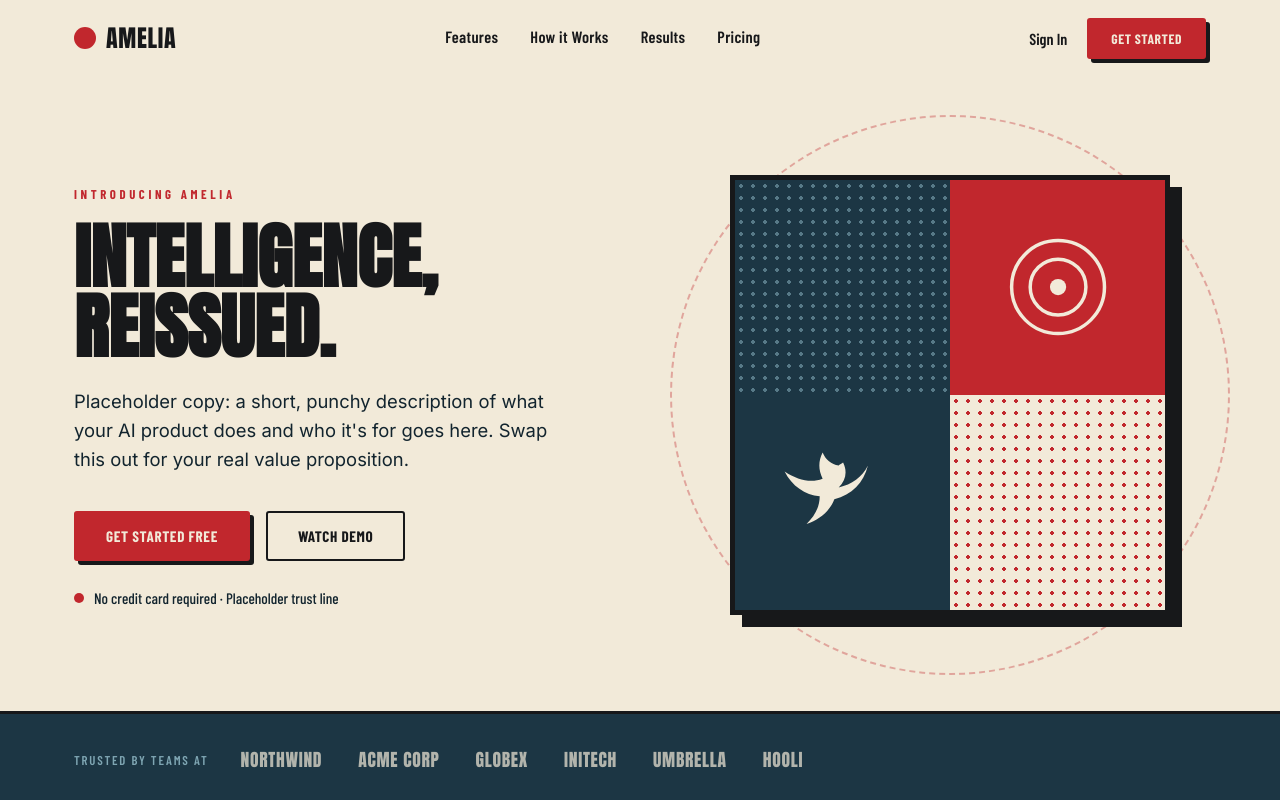
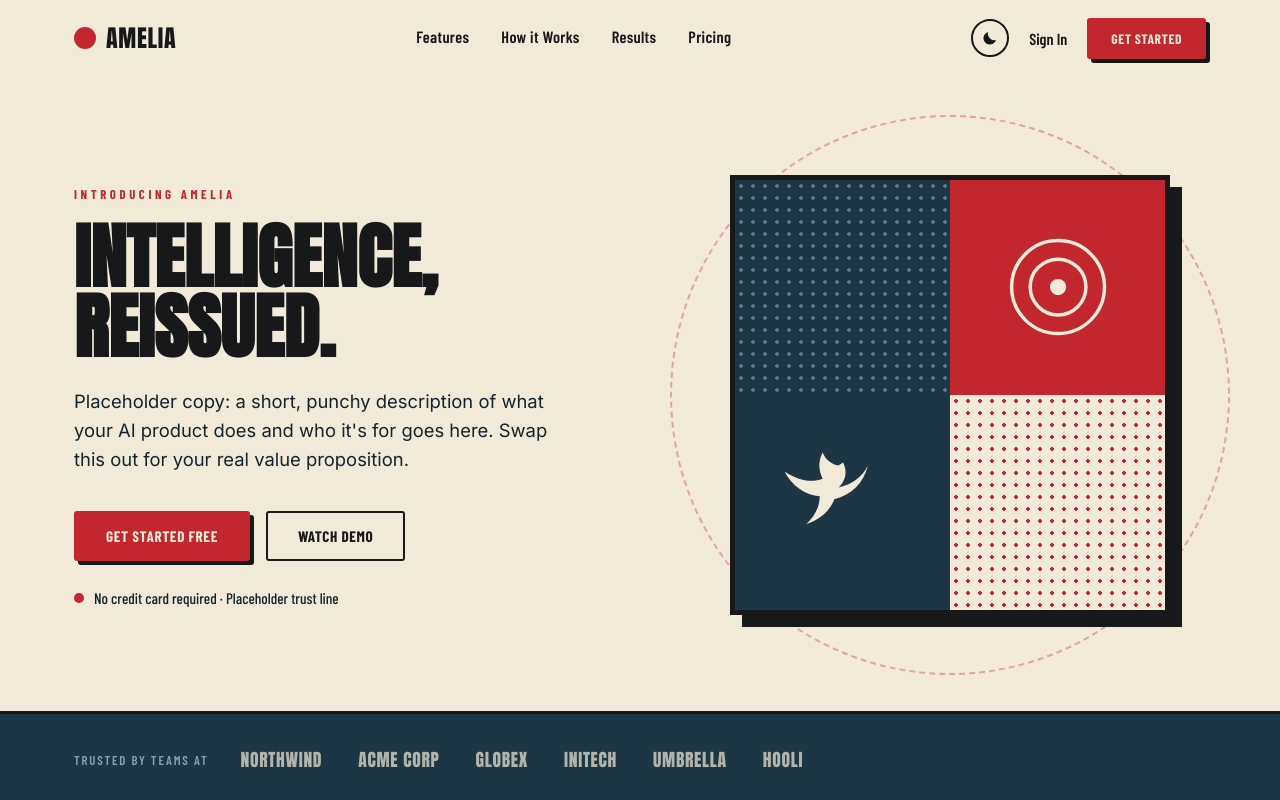
Before and after one commit to GregoryHue/amelia-presentation-website, a React (Vite) app: page / in a window 1280 px wide. Shown: the top 800 px of the page. Built offline with nearby package versions, Linux system fonts and the light colour scheme.

Commit message:
adding a dark theme

```diff
--- a/index.html
+++ b/index.html
@@ -12,6 +12,18 @@
       rel="stylesheet"
     />
     <title>Amelia — Intelligence, Reissued</title>
+    <script>
+      (function () {
+        var stored = localStorage.getItem('amelia-theme');
+        var theme =
+          stored === 'light' || stored === 'dark'
+            ? stored
+            : window.matchMedia('(prefers-color-scheme: dark)').matches
+              ? 'dark'
+              : 'light';
+        document.documentElement.setAttribute('data-theme', theme);
+      })();
+    </script>
   </head>
   <body>
     <div id="root"></div>
--- a/package.json
+++ b/package.json
@@ -4,6 +4,7 @@
   "version": "0.0.0",
   "type": "module",
   "scripts": {
+    "start": "vite",
     "dev": "vite",
     "build": "vite build",
     "lint": "oxlint",
--- a/src/components/Features.css
+++ b/src/components/Features.css
@@ -1,5 +1,5 @@
 .features {
-  background: var(--cream);
+  background: var(--bg);
 }
 
 .features__head {
@@ -22,7 +22,7 @@
 
 .features__subtitle {
   font-size: 1.1rem;
-  color: var(--navy-dark);
+  color: var(--text-muted);
   line-height: 1.6;
   margin: 0;
 }
@@ -31,19 +31,19 @@
   display: grid;
   grid-template-columns: repeat(3, 1fr);
   gap: 2px;
-  background: var(--ink);
-  border: 2px solid var(--ink);
+  background: var(--line);
+  border: 2px solid var(--line);
 }
 
 .feature-card {
-  background: var(--cream);
+  background: var(--card-bg);
   padding: 36px 30px;
   position: relative;
   transition: background 0.15s ease;
 }
 
 .feature-card:hover {
-  background: #ece0c7;
+  background: var(--card-hover-bg);
 }
 
 .feature-card__index {
@@ -52,7 +52,8 @@
   right: 28px;
   font-family: var(--font-display);
   font-size: 1.6rem;
-  color: rgba(0, 0, 0, 0.1);
+  color: var(--text);
+  opacity: 0.1;
 }
 
 .feature-card__icon {
@@ -73,7 +74,7 @@
 .feature-card p {
   font-size: 0.98rem;
   line-height: 1.55;
-  color: var(--navy-dark);
+  color: var(--text-muted);
   margin: 0;
 }
 
--- a/src/components/Hero.css
+++ b/src/components/Hero.css
@@ -1,5 +1,5 @@
 .hero {
-  background: var(--cream);
+  background: var(--bg);
   overflow: hidden;
 }
 
@@ -21,13 +21,13 @@
   font-size: clamp(2.6rem, 5.6vw, 4.6rem);
   line-height: 0.98;
   margin: 0 0 24px;
-  color: var(--ink);
+  color: var(--text);
 }
 
 .hero__subtitle {
   font-size: 1.15rem;
   line-height: 1.6;
-  color: var(--navy-dark);
+  color: var(--text-muted);
   max-width: 480px;
   margin: 0 0 36px;
 }
@@ -45,7 +45,7 @@
   gap: 10px;
   font-family: var(--font-label);
   font-size: 0.95rem;
-  color: var(--navy-dark);
+  color: var(--text-muted);
 }
 
 .hero__meta-mark {
@@ -67,8 +67,8 @@
   grid-template-rows: 1fr 1fr;
   width: min(440px, 100%);
   aspect-ratio: 1 / 1;
-  border: 5px solid var(--ink);
-  box-shadow: 12px 12px 0 var(--ink);
+  border: 5px solid var(--line);
+  box-shadow: 12px 12px 0 var(--line);
   position: relative;
   z-index: 1;
 }
--- a/src/components/Navbar.css
+++ b/src/components/Navbar.css
@@ -2,13 +2,13 @@
   position: sticky;
   top: 0;
   z-index: 100;
-  background: var(--cream);
+  background: var(--bg);
   border-bottom: 3px solid transparent;
-  transition: border-color 0.2s ease, box-shadow 0.2s ease;
+  transition: border-color 0.2s ease, box-shadow 0.2s ease, background 0.2s ease;
 }
 
 .navbar--scrolled {
-  border-bottom-color: var(--ink);
+  border-bottom-color: var(--line);
   box-shadow: 0 4px 0 rgba(0, 0, 0, 0.05);
 }
 
@@ -27,7 +27,7 @@
   font-family: var(--font-display);
   font-size: 1.5rem;
   letter-spacing: 0.03em;
-  color: var(--ink);
+  color: var(--text);
   text-decoration: none;
   flex-shrink: 0;
 }
@@ -50,7 +50,7 @@
 
 .navbar__links a {
   text-decoration: none;
-  color: var(--ink);
+  color: var(--text);
   position: relative;
   padding-bottom: 4px;
 }
@@ -70,7 +70,7 @@
   text-decoration: none;
   font-family: var(--font-label);
   font-weight: 600;
-  color: var(--ink);
+  color: var(--text);
 }
 
 .navbar__btn {
@@ -78,8 +78,14 @@
   font-size: 0.85rem;
 }
 
+.navbar__mobile-controls {
+  display: none;
+  align-items: center;
+  gap: 12px;
+}
+
 .navbar__toggle {
-  display: none;
+  display: flex;
   flex-direction: column;
   gap: 5px;
   background: none;
@@ -91,7 +97,7 @@
 .navbar__toggle span {
   width: 24px;
   height: 3px;
-  background: var(--ink);
+  background: var(--text);
   transition: transform 0.2s ease, opacity 0.2s ease;
 }
 
@@ -105,7 +111,7 @@
     display: none;
   }
 
-  .navbar__toggle {
+  .navbar__mobile-controls {
     display: flex;
   }
 
@@ -114,8 +120,8 @@
     flex-direction: column;
     gap: 4px;
     padding: 16px 24px 24px;
-    border-top: 3px solid var(--ink);
-    background: var(--cream);
+    border-top: 3px solid var(--line);
+    background: var(--bg);
     font-family: var(--font-label);
     font-weight: 600;
     font-size: 1.1rem;
@@ -123,9 +129,9 @@
 
   .navbar__mobile a {
     text-decoration: none;
-    color: var(--ink);
+    color: var(--text);
     padding: 12px 0;
-    border-bottom: 1px solid rgba(0, 0, 0, 0.08);
+    border-bottom: 1px solid rgba(128, 128, 128, 0.2);
   }
 
   .navbar__mobile .btn {
--- a/src/components/Navbar.jsx
+++ b/src/components/Navbar.jsx
@@ -1,4 +1,5 @@
 import { useEffect, useState } from 'react';
+import ThemeToggle from './ThemeToggle';
 import './Navbar.css';
 
 const LINKS = [
@@ -35,6 +36,7 @@ function Navbar() {
         </nav>
 
         <div className="navbar__cta">
+          <ThemeToggle />
           <a href="#" className="navbar__signin">
             Sign In
           </a>
@@ -43,6 +45,8 @@ function Navbar() {
           </a>
         </div>
 
+        <div className="navbar__mobile-controls">
+          <ThemeToggle />
           <button
             className={`navbar__toggle ${open ? 'is-open' : ''}`}
             onClick={() => setOpen((v) => !v)}
@@ -52,6 +56,7 @@ function Navbar() {
             <span />
             <span />
           </button>
+        </div>
       </div>
 
       {open && (
--- a/src/components/Testimonial.css
+++ b/src/components/Testimonial.css
@@ -1,5 +1,5 @@
 .testimonial {
-  background: var(--cream);
+  background: var(--bg);
 }
 
 .testimonial__inner {
@@ -20,7 +20,7 @@
   font-family: var(--font-display);
   font-size: clamp(1.4rem, 3vw, 2rem);
   line-height: 1.35;
-  color: var(--ink);
+  color: var(--text);
   margin: 0 0 32px;
 }
 
@@ -36,7 +36,7 @@
   height: 48px;
   border-radius: 50%;
   background: var(--navy);
-  border: 2px solid var(--ink);
+  border: 2px solid var(--line);
 }
 
 .testimonial__name {
@@ -47,5 +47,5 @@
 
 .testimonial__role {
   font-size: 0.9rem;
-  color: var(--navy-dark);
+  color: var(--text-muted);
 }
--- /dev/null
+++ b/src/components/ThemeToggle.jsx
@@ -0,0 +1,28 @@
+import { useTheme } from '../hooks/useTheme';
+
+function ThemeToggle({ className = '' }) {
+  const { theme, toggleTheme } = useTheme();
+  const isDark = theme === 'dark';
+
+  return (
+    <button
+      type="button"
+      className={`theme-toggle ${className}`.trim()}
+      onClick={toggleTheme}
+      aria-label={isDark ? 'Switch to light theme' : 'Switch to dark theme'}
+    >
+      {isDark ? (
+        <svg viewBox="0 0 24 24" fill="none" stroke="currentColor" strokeWidth="2" strokeLinecap="round">
+          <circle cx="12" cy="12" r="4.5" />
+          <path d="M12 2v2.5M12 19.5V22M4.2 4.2l1.8 1.8M18 18l1.8 1.8M2 12h2.5M19.5 12H22M4.2 19.8l1.8-1.8M18 6l1.8-1.8" />
+        </svg>
+      ) : (
+        <svg viewBox="0 0 24 24" fill="currentColor">
+          <path d="M20 14.5A8.5 8.5 0 0 1 9.5 4a8.5 8.5 0 1 0 10.5 10.5Z" />
+        </svg>
+      )}
+    </button>
+  );
+}
+
+export default ThemeToggle;
--- /dev/null
+++ b/src/hooks/useTheme.js
@@ -0,0 +1,22 @@
+import { useEffect, useState } from 'react';
+
+const STORAGE_KEY = 'amelia-theme';
+
+function getInitialTheme() {
+  const stored = window.localStorage.getItem(STORAGE_KEY);
+  if (stored === 'light' || stored === 'dark') return stored;
+  return window.matchMedia('(prefers-color-scheme: dark)').matches ? 'dark' : 'light';
+}
+
+export function useTheme() {
+  const [theme, setTheme] = useState(getInitialTheme);
+
+  useEffect(() => {
+    document.documentElement.setAttribute('data-theme', theme);
+    window.localStorage.setItem(STORAGE_KEY, theme);
+  }, [theme]);
+
+  const toggleTheme = () => setTheme((t) => (t === 'dark' ? 'light' : 'dark'));
+
+  return { theme, toggleTheme };
+}
--- a/src/index.css
+++ b/src/index.css
@@ -8,11 +8,29 @@
   --ink: #17181a;
   --sky: #7fa6b3;
 
+  --bg: var(--cream);
+  --text: var(--ink);
+  --text-muted: var(--navy-dark);
+  --line: var(--ink);
+  --card-bg: var(--cream);
+  --card-hover-bg: #ece0c7;
+
   --font-display: 'Anton', sans-serif;
   --font-label: 'Barlow Condensed', sans-serif;
   --font-body: 'Inter', sans-serif;
 
   color-scheme: light;
+}
+
+:root[data-theme='dark'] {
+  --bg: #1b1815;
+  --text: #f2ead9;
+  --text-muted: #b9ac93;
+  --line: #f2ead9;
+  --card-bg: #221e19;
+  --card-hover-bg: #2c2721;
+
+  color-scheme: dark;
 }
 
 * {
@@ -25,11 +43,12 @@ html {
 
 body {
   margin: 0;
-  background: var(--cream);
-  color: var(--ink);
+  background: var(--bg);
+  color: var(--text);
   font-family: var(--font-body);
   -webkit-font-smoothing: antialiased;
   overflow-x: hidden;
+  transition: background 0.2s ease, color 0.2s ease;
 }
 
 img {
@@ -96,23 +115,23 @@ button {
 .btn-primary {
   background: var(--red);
   color: var(--cream);
-  box-shadow: 4px 4px 0 var(--ink);
+  box-shadow: 4px 4px 0 var(--line);
 }
 
 .btn-primary:hover {
-  box-shadow: 6px 6px 0 var(--ink);
+  box-shadow: 6px 6px 0 var(--line);
   transform: translate(-2px, -2px);
 }
 
 .btn-outline {
   background: transparent;
-  border-color: var(--ink);
-  color: var(--ink);
+  border-color: var(--text);
+  color: var(--text);
 }
 
 .btn-outline:hover {
-  background: var(--ink);
-  color: var(--cream);
+  background: var(--text);
+  color: var(--bg);
 }
 
 section {
@@ -128,3 +147,29 @@ section {
     padding: 64px 0;
   }
 }
+
+.theme-toggle {
+  display: inline-flex;
+  align-items: center;
+  justify-content: center;
+  width: 38px;
+  height: 38px;
+  padding: 0;
+  border-radius: 50%;
+  border: 2px solid var(--text);
+  background: transparent;
+  color: var(--text);
+  cursor: pointer;
+  flex-shrink: 0;
+  transition: background 0.15s ease, color 0.15s ease;
+}
+
+.theme-toggle:hover {
+  background: var(--text);
+  color: var(--bg);
+}
+
+.theme-toggle svg {
+  width: 18px;
+  height: 18px;
+}
```
Lines whose indentation alone changed are shown as unchanged.
